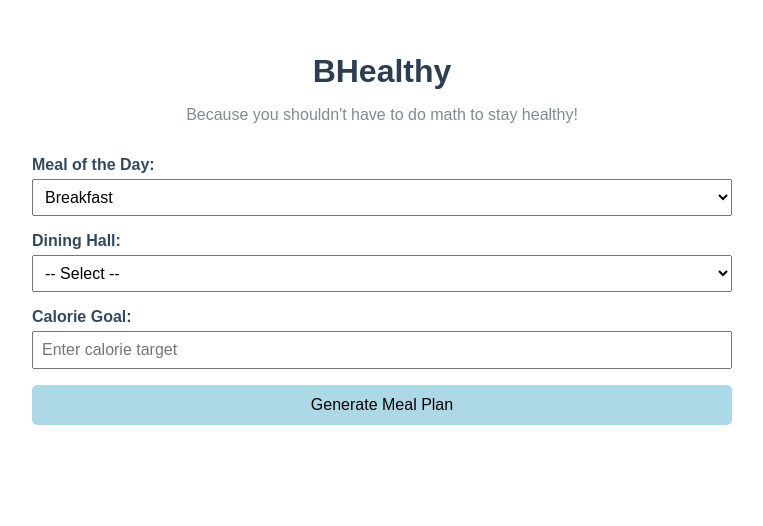
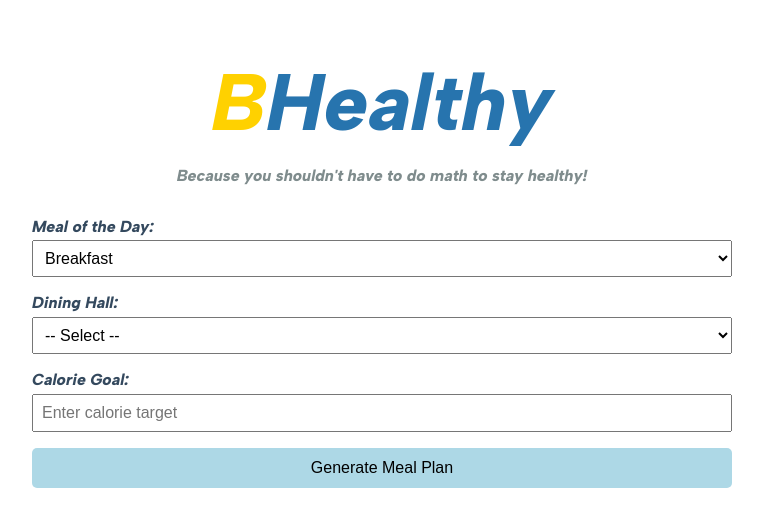
Before and after one commit to kellyzq7/BHealthy, a React (Create React App) app in the folder frontend/: page / in a window 1280 px wide. Shown: the top 526 px of the page, without its empty margins (258-1021 px from the left). Built offline with nearby package versions, Linux system fonts and the light colour scheme.

Commit message:
Header changes

```diff
--- a/frontend/src/App.css
+++ b/frontend/src/App.css
@@ -1,7 +1,14 @@
+@font-face {
+  font-family: "Albert Sans";
+  src: url("fonts/AlbertSans-Italic.ttf") format("truetype");
+  font-weight: 800;
+  font-style: normal;
+}
+
 .App {
-  font-family: Arial, sans-serif;
+  font-family: "Albert Sans", sans-serif;
+  font-weight: 800;
   text-align: center;
-  padding: 2rem;
   max-width: 700px;
   margin: auto;
 }
@@ -11,8 +18,10 @@ header {
 }
 
 h1 {
-  color: #2c3e50;
+  font-size: 5rem;
+  color: #FFD100;
   margin-bottom: 0.2rem;
+
 }
 
 p {
--- a/frontend/src/App.js
+++ b/frontend/src/App.js
@@ -41,7 +41,9 @@ function App() {
   return (
     <div className="App">
       <header>
-        <h1>BHealthy</h1>
+        <h1>
+          B<span style={{ color: "#2774AE" }}>Healthy</span>
+        </h1>
         <p>Because you shouldn't have to do math to stay healthy!</p>
       </header>
 
```
Also changed, not shown: frontend/src/fonts/AlbertSans-Italic.ttf (added), frontend/src/fonts/AlbertSans.ttf (added).
